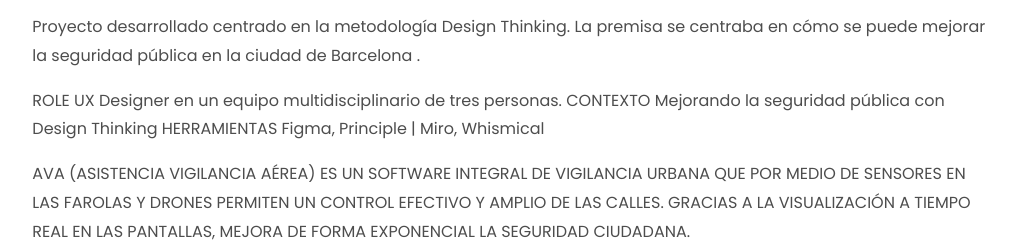
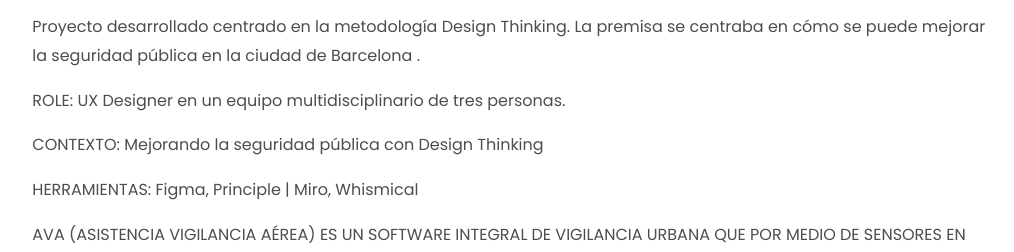
Before and after one commit to hperezlandero/helenapl.porfolio, a plain HTML site: page single2.html in a window 1280 px wide. Shown: the part 1035-1287 px from the top of the page, without its empty margins (131-1145 px from the left). Drawn offline with Linux system fonts and the light colour scheme; some packages are replaced by stand-ins of ours; no server answers; files whose address does not match are found by name; a web font is replaced by a local one.

Commit message:
cambio ava 2

```diff
--- a/single2.html
+++ b/single2.html
@@ -68,11 +68,11 @@
 
             <p>Proyecto desarrollado centrado en la metodología Design Thinking. La premisa se centraba en cómo se puede mejorar la seguridad pública en la ciudad de Barcelona .</p>
 
-            <p>ROLE   UX Designer en un equipo multidisciplinario de tres personas.
+            <p>ROLE:   UX Designer en un equipo multidisciplinario de tres personas.</p>
 
-            CONTEXTO   Mejorando la seguridad pública con Design Thinking
+            <p>CONTEXTO:   Mejorando la seguridad pública con Design Thinking</p>
 
-            HERRAMIENTAS   Figma, Principle | Miro, Whismical</p>
+            <p>HERRAMIENTAS:   Figma, Principle | Miro, Whismical</p>
 
             <p>AVA (ASISTENCIA VIGILANCIA AÉREA) ES UN SOFTWARE INTEGRAL DE VIGILANCIA URBANA QUE POR MEDIO DE SENSORES EN LAS FAROLAS Y DRONES PERMITEN UN CONTROL EFECTIVO Y AMPLIO DE LAS CALLES. GRACIAS A LA VISUALIZACIÓN A TIEMPO REAL EN LAS PANTALLAS, MEJORA DE FORMA EXPONENCIAL LA SEGURIDAD CIUDADANA.</p>
 
```
